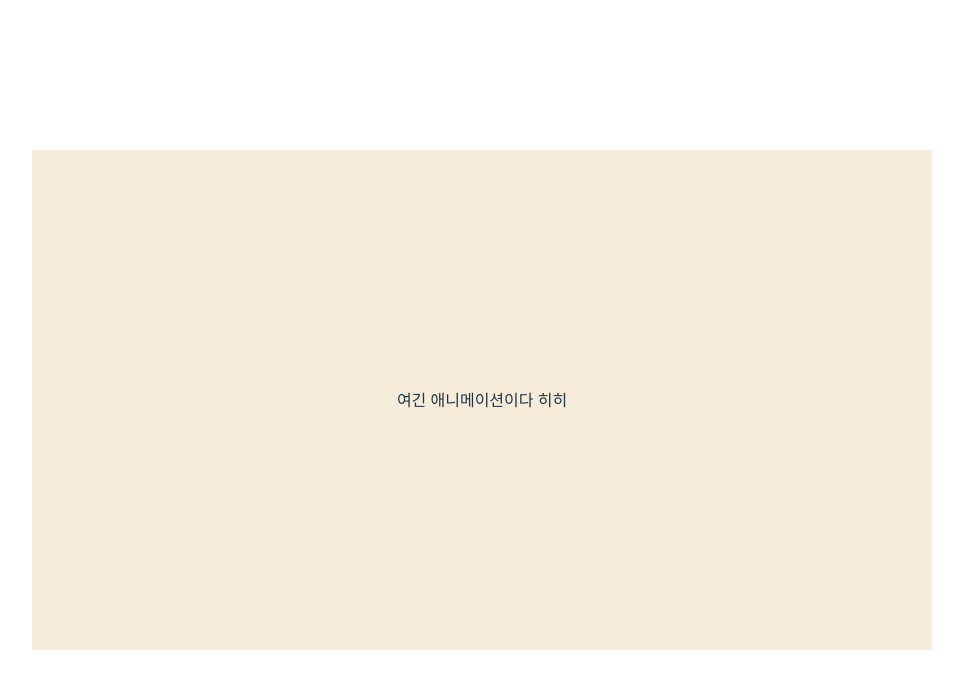
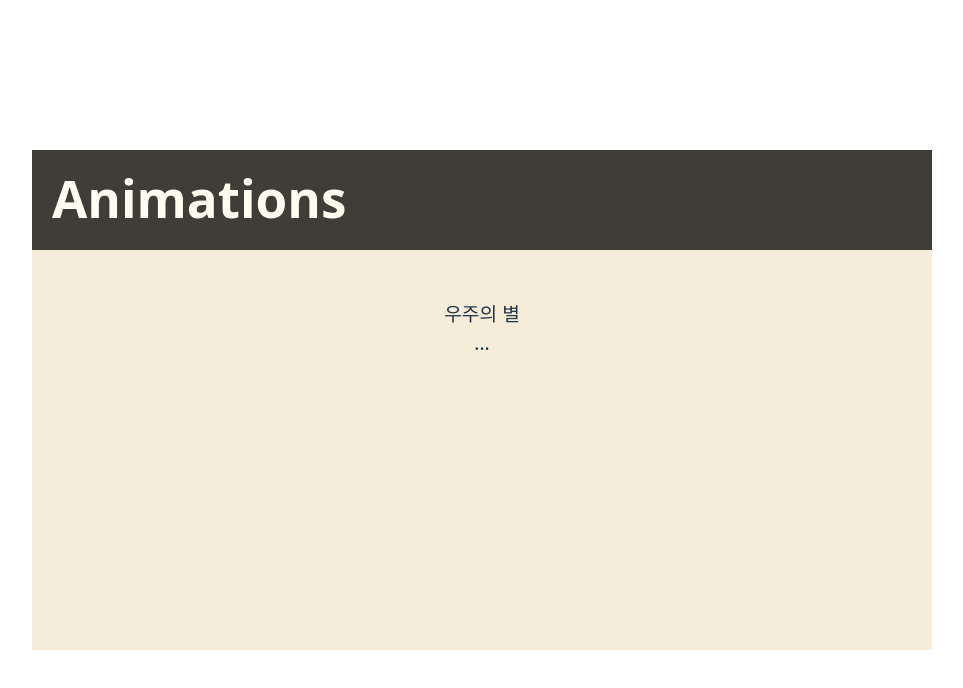
Before and after one commit to glsejang/glsejang.github.io, a React (Vite) app: page / in a window 1280 px wide. Both pictures are taken after a click on the element "Animations". Shown: the top 688 px of the page, without its empty margins (158-1121 px from the left). Built offline with nearby package versions, Linux system fonts and the light colour scheme.

Commit message:
모달창

```diff
--- a/src/App.jsx
+++ b/src/App.jsx
@@ -30,8 +30,8 @@ function App() {
 
   return (
     <>
-      <div className='wrap'{...bind()}   style={{
-          transform: `translateY(${dragY}px)`,
+      <div className='wrap '{...bind()}   style={{
+          transform: `translateY(${dragY}px)`
         }}>
         {back === 1 ? <Back/>: null}
 
--- a/src/App.scss
+++ b/src/App.scss
@@ -116,6 +116,9 @@ body{
   }
 }
 
+
+
+
 .modalClose{
   position: fixed;
   width: 90vw;
@@ -124,6 +127,7 @@ body{
   justify-content: center;
   align-items: center;
   z-index: 999;
+
 }
 
 @keyframes fadeInScale {
@@ -137,6 +141,8 @@ body{
   }
 }
 
+
+
 .modal{
   position: fixed;
   top: 0;
@@ -144,23 +150,27 @@ body{
   width: 900px;
   height: 500px;
   background-color: #f5ecda;
-  display: flex;
   justify-content: center;
   align-items: center;
+  animation: fadeInScale 0.4s ease forwards;
+  .tmi{
+    font-size: 0.7rem;
+  }
 
-  animation: fadeInScale 0.4s ease forwards;
-
-
-  .tmiBox{
-    height: 100%;
-    >h1{
-      height: 20%;
-      margin-top: 50px;
-    }
-    >p{
-      height: 80%;
-      margin-top: 0;
-    }
+  .inModalTop{
+    padding: 20px;
+    height: 20%;
+    width: 100%;
+    background-color: #403d39;
+    color: #fffcf2;
+  }
+  .inModalBot{
+    height: 80%;
+    width: 80%;
+    text-align: center;
+    font-size: 1.2rem;
+    margin: auto;
+    margin-top: 50px;
   }
 }
 
--- a/src/components/Modal.jsx
+++ b/src/components/Modal.jsx
@@ -35,12 +35,12 @@ export function Modal({modal, setModal}){
 function TmiModal({myTmi}){
     return(
         <div className="modal">
-            <div className="tmiBox">
-                 <h1>TMI</h1>
-                 <p>{myTmi}</p>
-
+            <div className="inModalTop"><h1>TMI</h1></div>
+            <div className="inModalBot">
+                 <p className="tmi">{myTmi}</p>
             </div>
         </div>
+
     )
 }
 
@@ -48,8 +48,9 @@ function TmiModal({myTmi}){
 function FeatModal(){
     return(
         <div className="modal">
-            <div className="featBox">
-                 여긴 기능들 모음이다
+           <div className="inModalTop"><h1>Features</h1></div>
+            <div className="inModalBot">
+                 <p>여긴 기능들 모음이다</p>
             </div>
         </div>
     )
@@ -59,8 +60,10 @@ function FeatModal(){
 function AniModal(){
     return(
         <div className="modal">
-            <div className="aniBox">
-                 여긴 애니메이션이다 히히
+            <div className="inModalTop"><h1>Animations</h1></div>
+            <div className="inModalBot">
+                <p><a href="https://codepen.io/glsejang-the-reactor">우주의 별</a></p>
+                <p><a href="://codepen.io/glsejang-the-reactor">...</a></p>
             </div>
         </div>
     )
--- a/src/components/Profile.jsx
+++ b/src/components/Profile.jsx
@@ -25,7 +25,7 @@ export function Profile(){
                 <div className="link">
                     <a href="glsejang@naver.com"target="_blank"rel="noopener noreferrer" >이메일 </a>
                     <a href="https://github.com/glsejang"target="_blank"rel="noopener noreferrer" >깃허브 </a>
-                    <a href="https://github.com/glsejang"target="_blank"rel="noopener noreferrer" >블로그 </a>
+                    <a href="https://grroooot.tistory.com/"target="_blank"rel="noopener noreferrer" >블로그 </a>
                 </div>
 
 
--- a/src/components/Projects.jsx
+++ b/src/components/Projects.jsx
@@ -7,7 +7,7 @@ export function Projects({setModal}){
 
     return(
         <>
-            <div className=" projectContainer">
+            <div className=" projectContainer ">
                 <div className="project">
                     <ul>
                         <li onClick={()=> setModal('p1')}>
@@ -41,9 +41,11 @@ export function Projects({setModal}){
                         <h2 onClick={()=>
                             setModal('ani')
                         }>Animations</h2>
+
                         <h2 onClick={()=>
                             setModal('feat')
                         }> Features</h2>
+
                         <h2 onClick={()=>
                             setModal('tmi')
                         }>TMI</h2>
```
